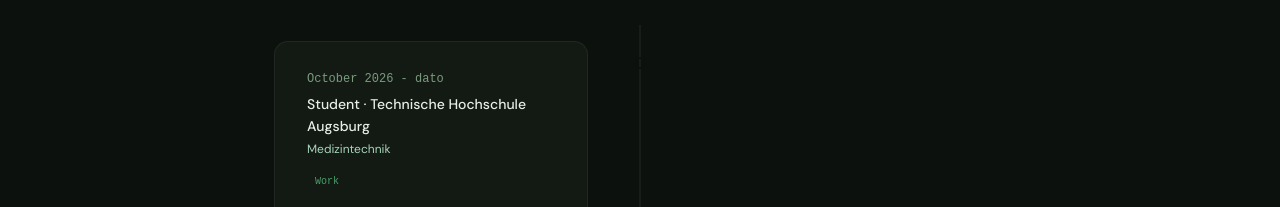
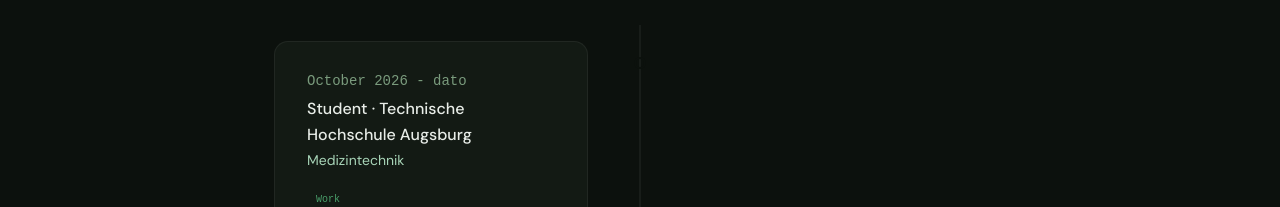
Before and after one commit to ctd08/V2-Portfolio-Website, a Vue app in the folder frontend/: page /career in a window 1280 px wide. Shown: the part 745-952 px from the top of the page. Built offline with nearby package versions, Linux system fonts and the light colour scheme.

Commit message:
making the content in the card larger

```diff
--- a/frontend/src/views/CareerView.vue
+++ b/frontend/src/views/CareerView.vue
@@ -267,10 +267,10 @@
 }
 .tl-card:hover { border-color: var(--accent-primary); background: var(--bg-surface); }
 
-.card-year { font-size: var(--text-xs); color: var(--text-muted); font-family: var(--font-mono); margin-bottom: var(--space-1); }
-.card-title { font-size: var(--text-sm); font-weight: 500; color: var(--text-primary); margin-bottom: 2px; }
-.card-sub { font-size: var(--text-xs); color: var(--text-secondary); line-height: 1.5; margin-bottom: var(--space-2); }
-.card-tag { display: inline-block; font-size: 10px; padding: 2px 8px; border-radius: var(--radius-sm); font-family: var(--font-mono); }
+.card-year { font-size: var(--text-sm); color: var(--text-muted); font-family: var(--font-mono); margin-bottom: var(--space-1); }
+.card-title { font-size: var(--text-base); font-weight: 500; color: var(--text-primary); margin-bottom: 2px; }
+.card-sub { font-size: var(--text-sm); color: var(--text-secondary); line-height: 1.6; margin-bottom: var(--space-3); }
+.card-tag { display: inline-block; font-size: 10px; padding: 3px 9px; border-radius: var(--radius-sm); font-family: var(--font-mono); }
 .card-tag.edu { background: rgba(74,158,106,0.1); color: var(--accent-primary); }
 .card-tag.work { background: rgba(200,169,110,0.1); color: var(--accent-warm); }
 
```
